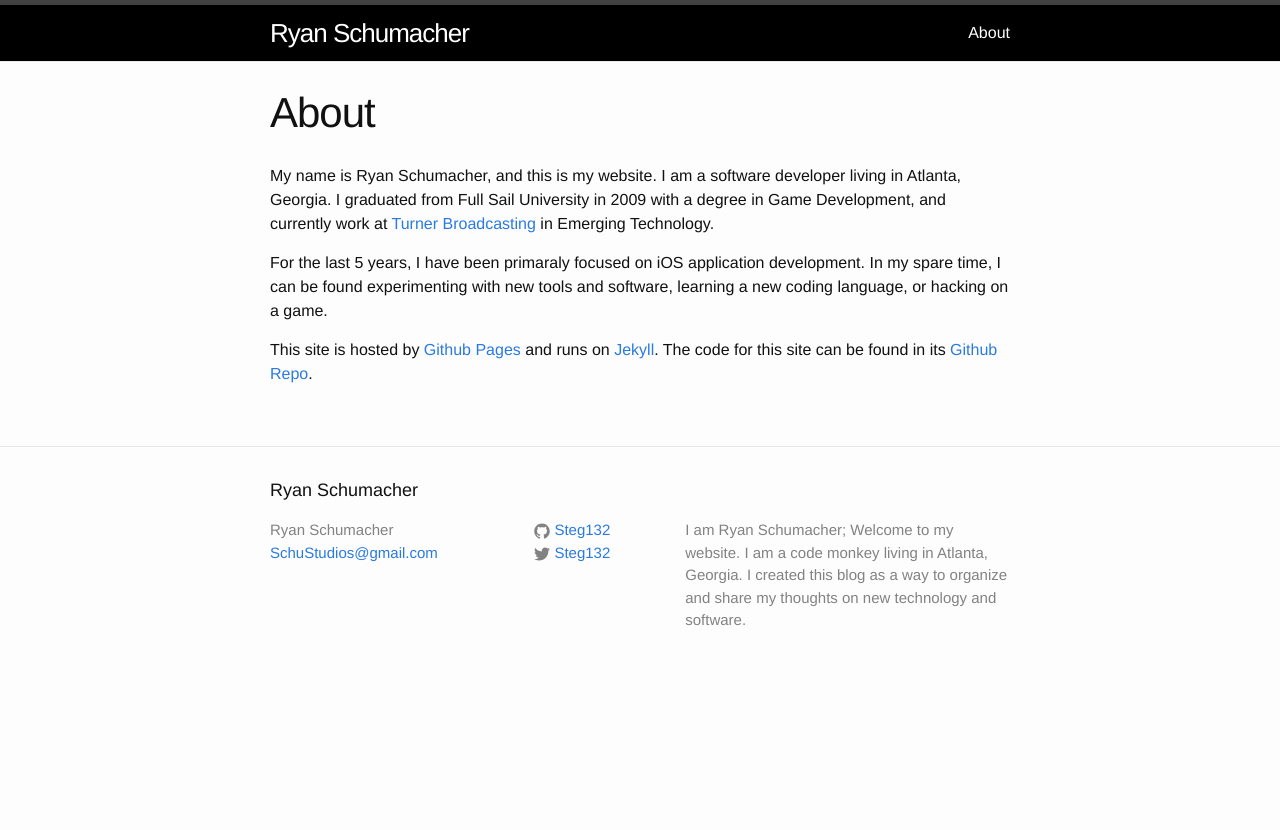
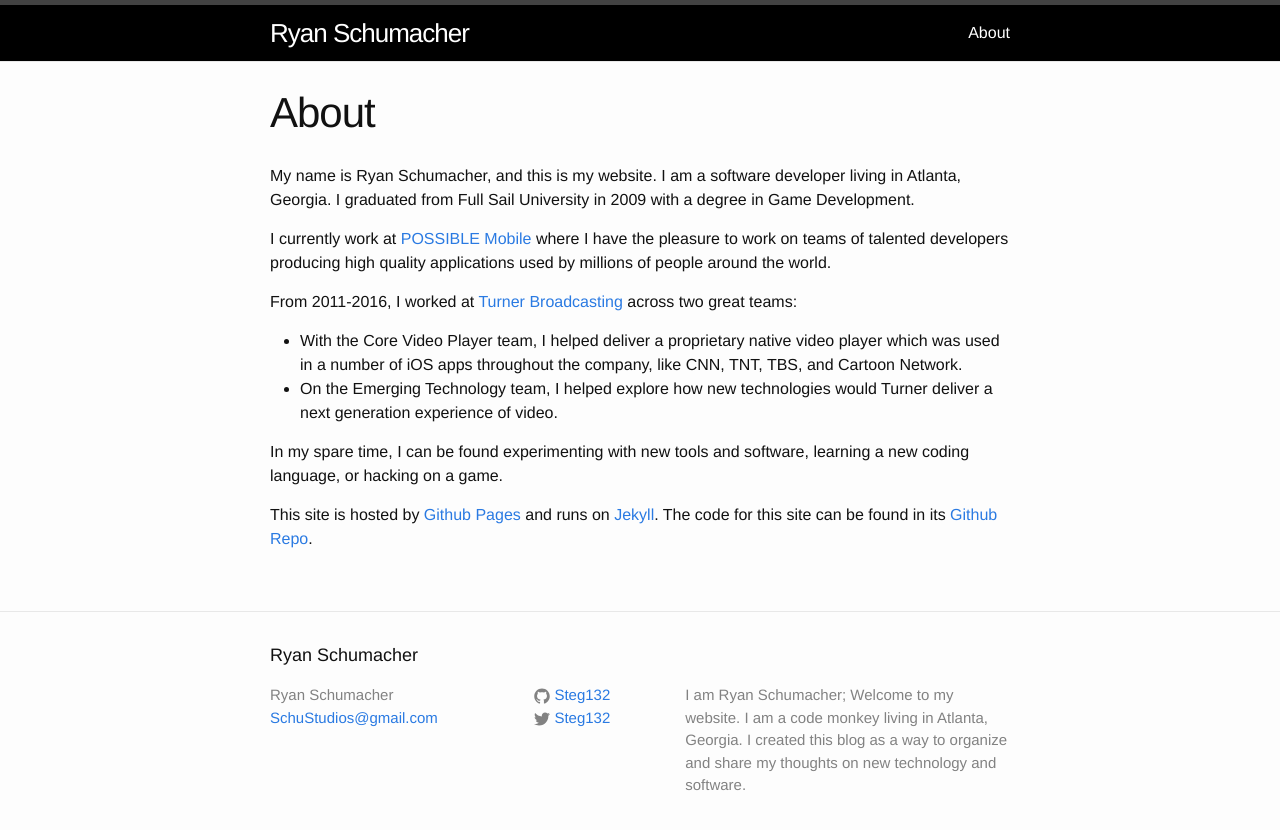
Before and after one commit to schustudios/schustudios.github.io, a Jekyll site: the page built from about.md, in a window 1280 px wide. Shown: the top 830 px of the page. Built offline with Jekyll 4.4.1, drawn with Linux system fonts in a browser that asks for light colours; nearby versions of some CDN libraries; a script that is not in the unit is left out.

Commit message:
Updating about page

```diff
--- a/about.md
+++ b/about.md
@@ -4,13 +4,20 @@ title: About
 permalink: /about/
 ---
 
-My name is Ryan Schumacher, and this is my website. I am a software developer living in Atlanta, Georgia. I graduated from Full Sail University in 2009 with a degree in Game Development, and currently work at [Turner Broadcasting][turner] in Emerging Technology.
+My name is Ryan Schumacher, and this is my website. I am a software developer living in Atlanta, Georgia. I graduated from Full Sail University in 2009 with a degree in Game Development.
 
-For the last 5 years, I have been primaraly focused on iOS application development. In my spare time, I can be found experimenting with new tools and software, learning a new coding language, or hacking on a game.
+I currently work at [POSSIBLE Mobile][pomo] where I have the pleasure to work on teams of talented developers producing high quality applications used by millions of people around the world.
+
+From 2011-2016, I worked at [Turner Broadcasting][turner] across two great teams:
+- With the Core Video Player team, I helped deliver a proprietary native video player which was used in a number of iOS apps throughout the company, like CNN, TNT, TBS, and Cartoon Network.
+- On the Emerging Technology team, I helped explore how new technologies would Turner deliver a next generation experience of video.
+
+In my spare time, I can be found experimenting with new tools and software, learning a new coding language, or hacking on a game.
 
 This site is hosted by [Github Pages][gh-pages] and runs on [Jekyll][jekyll]. The code for this site can be found in its [Github Repo][repo].
 
 [repo]:			https://github.com/schustudios/schustudios.github.io
 [gh-pages]: http://pages.github.com
 [jekyll]:   http://jekyllrb.com
-[turner]:		http://www.turner.com/
+[pomo]: https://possiblemobile.com/
+[turner]:              http://www.turner.com/
```
